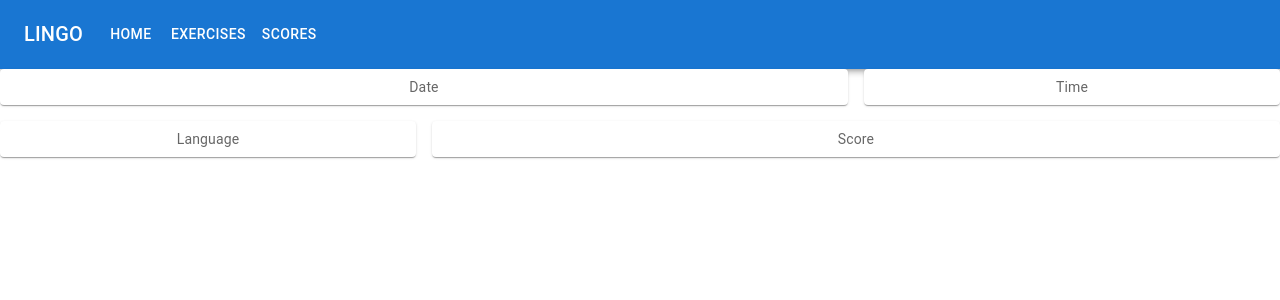
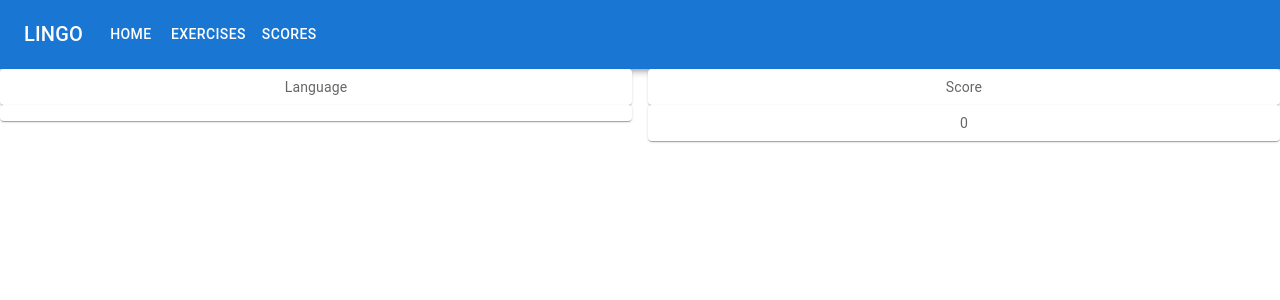
Before and after one commit to 8878rena/LINGO, a React (Create React App) app: page /#/scores in a window 1280 px wide. Shown: the top 300 px of the page. Built offline with nearby package versions, Linux system fonts and the light colour scheme.

Commit message:
scores are working!

```diff
--- a/src/components/exercises/exercises.js
+++ b/src/components/exercises/exercises.js
@@ -10,9 +10,8 @@ import FormControlLabel from "@mui/material/FormControlLabel";
 import FormControl from "@mui/material/FormControl";
 import FormHelperText from "@mui/material/FormHelperText";
 import FormLabel from "@mui/material/FormLabel";
-import { ConstructionOutlined, PanoramaPhotosphere } from "@mui/icons-material";
 import { Typography } from "@mui/material";
-
+import props from 'prop-types'
 const exerciseQuestions = [
   {
     question: "I ate the ___________.",
@@ -66,13 +65,10 @@ const exerciseQuestions = [
   },
 ];
 
+
 export function Exercises() {
   const navigate = useNavigate();
-  //const [language, setLanguage] = useState("");
   const { language, setLanguage } = useContext(Context);
-
-  //console.log(setLanguage)
-  //const [value, setValue] = React.useState('');
   const [outputValueString, setOutputValueString] = React.useState();
   const [outputValueArray, setOutputValueArray] = React.useState([
     "apple",
@@ -85,15 +81,9 @@ export function Exercises() {
   const [currQuestion, setCurrQuestion] = React.useState(
     exerciseQuestions[currIndex]
   );
-  const [pointCounter, setPointCounter] = useState(0);
+  const {score, setScore } = useContext(Context2);
 
 
-  /* function quitFunction(){
-        <Alert severity="info">This is an info alert — check it out!</Alert>
-    } */
-  /* useEffect(() => {
-      translateSentence();
-    },[])*/
   function translateSentence() {
     const encodedParams = new URLSearchParams();
     console.log("in fetch");
@@ -108,7 +98,7 @@ export function Exercises() {
         "content-type": "application/x-www-form-urlencoded",
         "Accept-Encoding": "application/gzip",
         "X-RapidAPI-Host": "google-translate1.p.rapidapi.com",
-        "X-RapidAPI-Key": "126d7a90d8msh004942d9af48c13p137cbajsncbc18b6375f5",
+        "X-RapidAPI-Key": '793e7544cfmshc86b84a64c474cep19d526jsnbfc5630f0ae8',
       },
       body: encodedParams,
     };
@@ -122,38 +112,43 @@ export function Exercises() {
         setOutputValueString(response.data.translations[0].translatedText)
       )
       .then(() => setOutputValueArray(outputValueString.split(",")))
-      //.then((response) => console.log(response.data.translations[0].translatedText))
-      //.then(response => console.log(response))
+
       .catch((err) => console.error(err));
-    //setOutputValueArray(outputValueString.split(","));
+
     console.log(outputValueString);
   }
 
   const handleClick = () => {
     alert("Do you want to see your scores before you go?");
     window.location = "scores#/scores";
-    // alert( <Alert severity="info">This is an info alert — check it out!</Alert>);
+
   };
+  function nextQ()  {
+    setCurrIndex(currIndex +1);
+    setCurrQuestion(exerciseQuestions[currIndex]);
+    //console.log(currIndex);
+    //console.log(currQuestion);
+  }
 
   return (
     <div>
       <div class="question">
         <Typography variant="h5">{currQuestion.question}</Typography>
-        {/* {value} = 'apple  dog  trip  run'  */}
-        <div>Points: {pointCounter}</div>
-        {/* <div>{outputValueArray}</div> */}
+
+        <div>Points: {score}</div>
+
       </div>
       <AnswerRadio
         currQuestion={currQuestion}
         translateSentence={translateSentence}
         outputValueArray={outputValueArray}
       />
-      {/* <Button size="medium" onClickCapture={()=>translateSentence()}>I'M READY!</Button> */}
       <div>
-        {/* <Button onClick={() => <Alert severity="info">This is an info alert — check it out!</Alert> }>
-            QUIT
-          </Button> */}
+
+        <Button onClick={()=>nextQ()}>NEXT QUESTION</Button>
         <Button onClick={handleClick}>QUIT</Button>
+
+
       </div>
     </div>
   );
@@ -163,7 +158,7 @@ function AnswerRadio(props) {
   const [error, setError] = React.useState(false);
   const [helperText, setHelperText] = React.useState("");
   const [translatedAnswers, setTranslatedAnswers] = React.useState([]);
-  const { score, setScore } = useContext(Context2);
+  const {score, setScore } = useContext(Context2);
   const [showAnswers, setShowAnswers] = useState(false);
 
   const handleRadioChange = (event) => {
@@ -178,6 +173,7 @@ function AnswerRadio(props) {
     if (value === props.currQuestion.correct) {
       setHelperText("You got it!");
       setScore(score + 1);
+      console.log(score);
       setError(false);
     } else if (value !== props.currQuestion.correct && value !== null) {
       setHelperText("Sorry, wrong answer!");
@@ -204,9 +200,10 @@ function AnswerRadio(props) {
 
   function loadAnswers() {
     props.translateSentence();
+    props.translateSentence();
     setShowAnswers(true);
   }
-  function loadQuestion() {}
+
   return (
     <form onSubmit={handleSubmit}>
       <Button onClick={() => loadAnswers()}>load answers</Button>
@@ -267,7 +264,8 @@ function AnswerRadio(props) {
           Check Answer
         </Button>
       </FormControl>
-      {/* <Button onClick={()=> loadNextQuestion}>NEXT QUESTION</Button> */}
+
+
     </form>
   );
 }
--- a/src/components/home/home.js
+++ b/src/components/home/home.js
@@ -13,7 +13,8 @@ import CardContent from '@mui/material/CardContent';
 import Typography from '@mui/material/Typography';
 import TextField from '@mui/material/TextField';
 import {Context} from '../App/App';
-
+import { setSelectionRange } from "@testing-library/user-event/dist/utils";
+import { Context2 } from "../App/App";
 
 export function Home() {
   const navigate = useNavigate();
@@ -23,7 +24,7 @@ export function Home() {
   const [allLanguages, setAllLanguages] = useState([{}]);
   const [value, setValue] = React.useState('');
   const [outputValue, setOutputValue] = React.useState('');
-
+  const {score, setScore } = useContext(Context2);
 
   const handleChange = (event) => {
     setValue(event.target.value);
@@ -31,6 +32,7 @@ export function Home() {
 
   const handleLanguageChange = (event) => {
     setLanguage(event.target.value);
+    setScore(0);
     console.log(language);
   };
 
@@ -40,7 +42,7 @@ export function Home() {
       headers: {
         'Accept-Encoding': 'application/gzip',
         'X-RapidAPI-Host': 'google-translate1.p.rapidapi.com',
-        'X-RapidAPI-Key': '126d7a90d8msh004942d9af48c13p137cbajsncbc18b6375f5'
+        'X-RapidAPI-Key': '793e7544cfmshc86b84a64c474cep19d526jsnbfc5630f0ae8'
       }
     };
 
@@ -69,7 +71,7 @@ const options = {
 		'content-type': 'application/x-www-form-urlencoded',
 		'Accept-Encoding': 'application/gzip',
 		'X-RapidAPI-Host': 'google-translate1.p.rapidapi.com',
-		'X-RapidAPI-Key': '126d7a90d8msh004942d9af48c13p137cbajsncbc18b6375f5'
+		'X-RapidAPI-Key': '793e7544cfmshc86b84a64c474cep19d526jsnbfc5630f0ae8'
 	},
 	body: encodedParams
 };
--- a/src/components/scores/scores.jsx
+++ b/src/components/scores/scores.jsx
@@ -2,6 +2,10 @@ import Grid from '@mui/material/Grid';
 import Box from '@mui/material/Box';
 import Paper from '@mui/material/Paper';
 import { styled } from '@mui/material/styles';
+import { Context } from "../App/App";
+import { Context2 } from "../App/App";
+import React, { useState, useContext, useEffect } from "react";
+
 
 
 const Item = styled(Paper)(({ theme }) => ({
@@ -13,22 +17,50 @@ const Item = styled(Paper)(({ theme }) => ({
   }));
 
 export function Scores(){
+const {language, setLanguage} = useContext(Context);
+const {score, setScore } = useContext(Context2);
+const [scoresArray, setScoresArray]=React.useState([]);
+
+
+useEffect(() => {
+  const newScoresArray = [...scoresArray, {theLanguage: language, score: score}];
+  setScoresArray(newScoresArray);
+  console.log(language.language);
+  console.log(score);
+}, [""]);
+
+/* function addScore(){
+  const newScoresArray = [...ScoresArray, {language:{language}, score: {score}}];
+  setScoresArray(newScoresArray);
+} */
     return(
-        <div>
+      <div>
+        {console.log(scoresArray)}
+      {scoresArray.length === 0 ?
+      <div>No Scores</div> :
      <Grid container spacing={2}>
-  <Grid item xs={8}>
-    <Item>Date</Item>
+
+  <Grid item xs={6}>
+    <Item>Language</Item>
+
+
+    {scoresArray.map((item, index) => (
+      <Item key={index} value = {item}>
+          {console.log(item.theLanguage.language)}
+
+       <div> {item.theLanguage.language} </div>
+       </Item>
+    ))}
   </Grid>
-  <Grid item xs={4}>
-    <Item>Time</Item>
+  <Grid item xs={6}>
+    <Item>Score</Item>
+  {scoresArray.map((item, index) => (
+       <Item key={index} value = {item}>
+        <div> {item.score} </div>
+      </Item>
+    ))}
   </Grid>
-  <Grid item xs={4}>
-    <Item>Language</Item>
-  </Grid>
-  <Grid item xs={8}>
-    <Item>Score</Item>
-  </Grid>
-</Grid>
+</Grid>}
         </div>
-    );
+  );
 }
```
